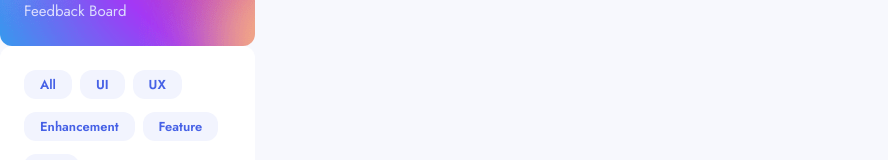
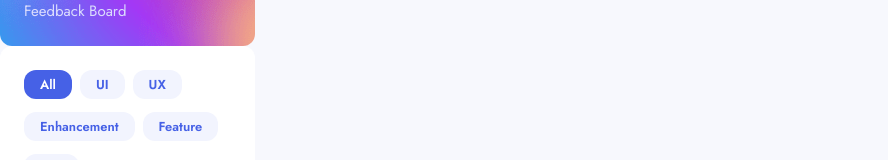
Before and after one commit to FlorianGmz/Frontend-Mentor-Challenges, a React (Vite) app in the folder product-feedback/: page / in a window 1280 px wide. Shown: the part 314-474 px from the top of the page, without its empty margins (0-888 px from the left). Built offline with nearby package versions, Linux system fonts and the light colour scheme.

Commit message:
static CategoryPicker done

```diff
--- a/product-feedback/src/components/Category.tsx
+++ b/product-feedback/src/components/Category.tsx
@@ -2,16 +2,28 @@ import React from "react";
 
 interface CategoryProps {
   categoryName: string;
-  categorySelected: string;
-  setCategorySelected: React.Dispatch<React.SetStateAction<string>>;
+  selectedCategory: string;
+  setSelectedCategory: React.Dispatch<React.SetStateAction<string>>;
 }
 
-const Category: React.FC<CategoryProps> = ({ categoryName }) => {
-  const handleClick = () => {};
+const Category: React.FC<CategoryProps> = ({
+  categoryName,
+  selectedCategory,
+  setSelectedCategory,
+}) => {
+  const handleClick = () => {
+    setSelectedCategory("");
+    setSelectedCategory(categoryName);
+  };
+  console.log(selectedCategory);
+  const isSelected = categoryName === selectedCategory;
+  const bgColor = isSelected ? "bg-el_active" : "bg-el_def";
+  const textColor = isSelected ? "text-bt-white_def" : "text-bt-blue_def";
+  const hoverColor = isSelected ? "" : "hover:bg-el_hover";
   return (
     <div
-      onClick={handleClick}
-      className="cursor-pointer items-start rounded-xl bg-el_def px-[16px] py-[5px] text-body-3 capitalize text-bt-blue_def transition-colors hover:bg-el_hover"
+      onClick={() => handleClick()}
+      className={`cursor-pointer items-start rounded-xl ${bgColor} px-[16px] py-[5px] text-body-3 capitalize ${textColor} transition-colors ${hoverColor}`}
     >
       {categoryName === "ui" || categoryName === "ux"
         ? categoryName.toUpperCase()
--- a/product-feedback/src/components/CategoryPicker.tsx
+++ b/product-feedback/src/components/CategoryPicker.tsx
@@ -9,7 +9,7 @@ const CategoryPicker = () => {
   const nonDataCategories = ["all", "ui", "ux"];
   const categories = [...nonDataCategories, ...allDataCategories];
   const filteredCategories = Array.from(new Set(categories));
-  const [categorySelected, setCategorySelected] = useState("all");
+  const [selectedCategory, setSelectedCategory] = useState("all");
 
   return (
     <div className="flex h-[166px] w-[255px] flex-wrap items-start gap-[8px] rounded-xl bg-bt-white_def p-[24px]">
@@ -17,8 +17,8 @@ const CategoryPicker = () => {
         <Category
           key={category}
           categoryName={category}
-          categorySelected={categorySelected}
-          setCategorySelected={setCategorySelected}
+          selectedCategory={selectedCategory}
+          setSelectedCategory={setSelectedCategory}
         />
       ))}
     </div>
```
